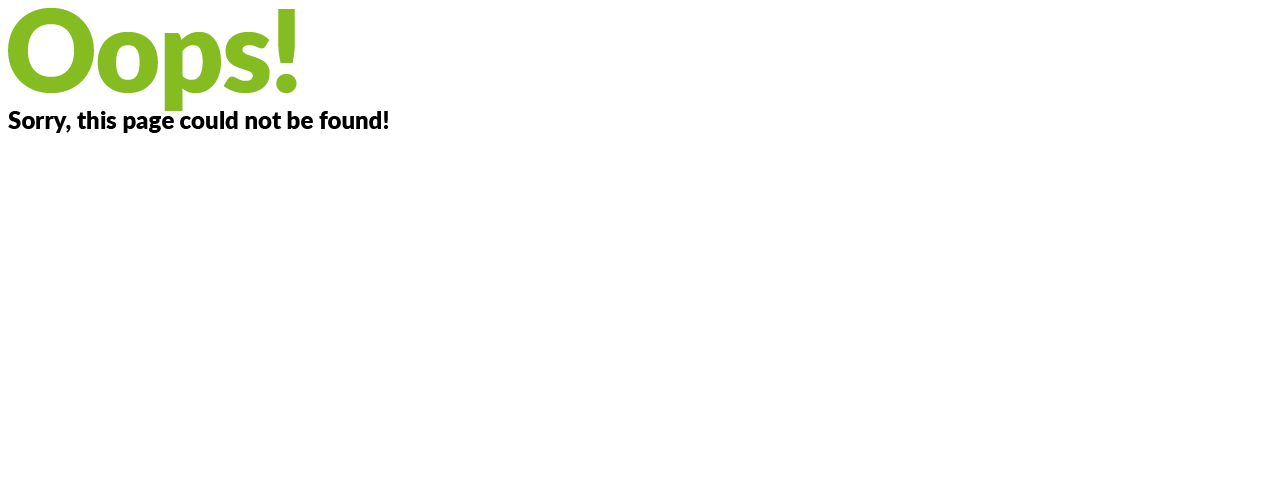
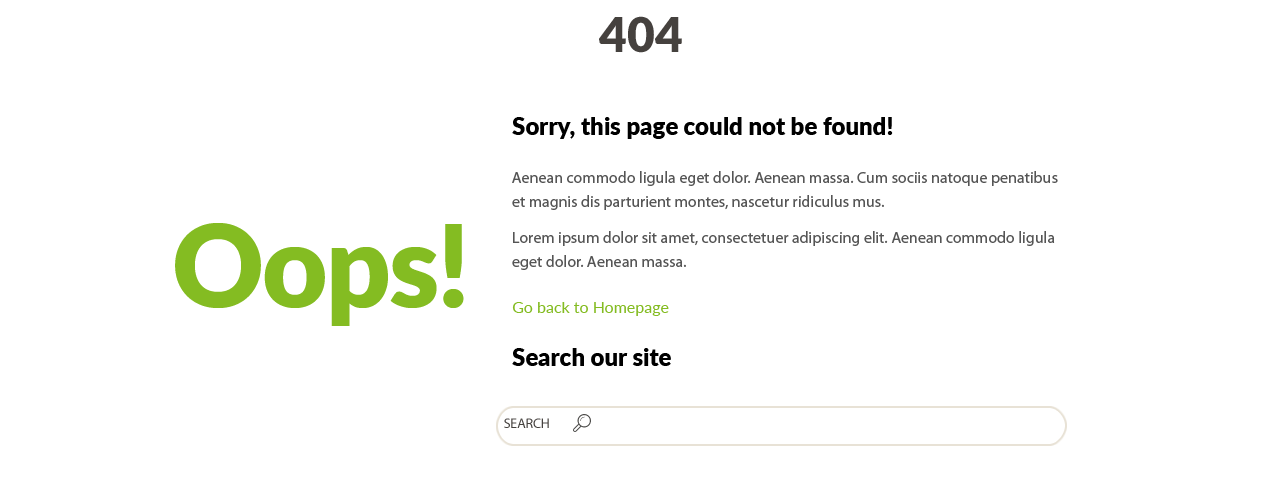
Before and after one commit to IaurumAdrian/FrontEndProject, a plain HTML site: page 404error.html in a window 1280 px wide. Drawn offline with Linux system fonts and the light colour scheme.

Commit message:
404 page added, looking nice

```diff
--- a/404error.html
+++ b/404error.html
@@ -5,12 +5,42 @@
         <link href="css/style.css" rel="stylesheet">
     </head>
     <body>
-        <div>
+        <div class="a404_messages">
+            <img src="404.png">
+        </div>
+       <div class="error_messages">
+           <div>
          <img src="Oops!.png">
+    </div>
+    <div class="error_text">
+       <div class="error_text_individual">
+           <img src="Sorry.png">
+     </div>
+     <div class="error_text_individual">
+         <img src="errortext.png">
+     </div>
+     <div class="error_text_individual">
+         <img src="Go_back_to_Homepage.png">
+     </div>
+     <div class="error_text_individual">
+         <img src="Search_our_site.png">
+     </div>
+     <div class="error_search_bar">
 
+         <div class="box">
+            <img src="search_bar.png">
+        </div>
+          <div class="box search_text">
+              <div>
+                  <img src="Search.png">
+              </div>
+          </div>
+          <div class="box lupa">
+            <img src="lupa.png">
+          </div>
+
+     </div>
     </div>
-    <div>
-        <img src="Sorry.png">
-    </div>
+</div>
     </body>
 </html>
--- a/css/style.css
+++ b/css/style.css
@@ -139,3 +139,48 @@ p {
   font-size: 1.1em;
   line-height: 1.5;
 }
+/* Styles for 404 page */
+.error_messages{
+  display :flex;
+  align-items:center;
+  justify-content: center;
+  margin:1em;
+}
+.a404_messages{
+  display :flex;
+  align-items:center;
+  justify-content: center;
+  margin: 1em;
+}
+.error_text{
+  margin:1em;
+
+}
+.error_text_individual{
+  margin:2em;
+}
+.error_search_bar{
+  display:flex;
+  position: relative;
+  margin:1em;
+}
+/* ex search bar content */
+.box{
+  display:flex;
+  position: absolute;
+  margin:0.5em 0;
+
+}
+.search_text{
+  position:relative;
+  align-items:center;
+  justify-content: center;
+  margin: 0.5em;
+  /* align-items: flex-start; */
+}
+.lupa{
+  position: relative;
+  align-items:flex-end;
+  justify-content: end;
+  margin:1em;
+}
```
Also changed, not shown: 404.png (added), Go_back_to_Homepage.png (added), Search.png (added), Search_our_site.png (added), errortext.png (added), lupa.png (added), search_bar.png (added).
